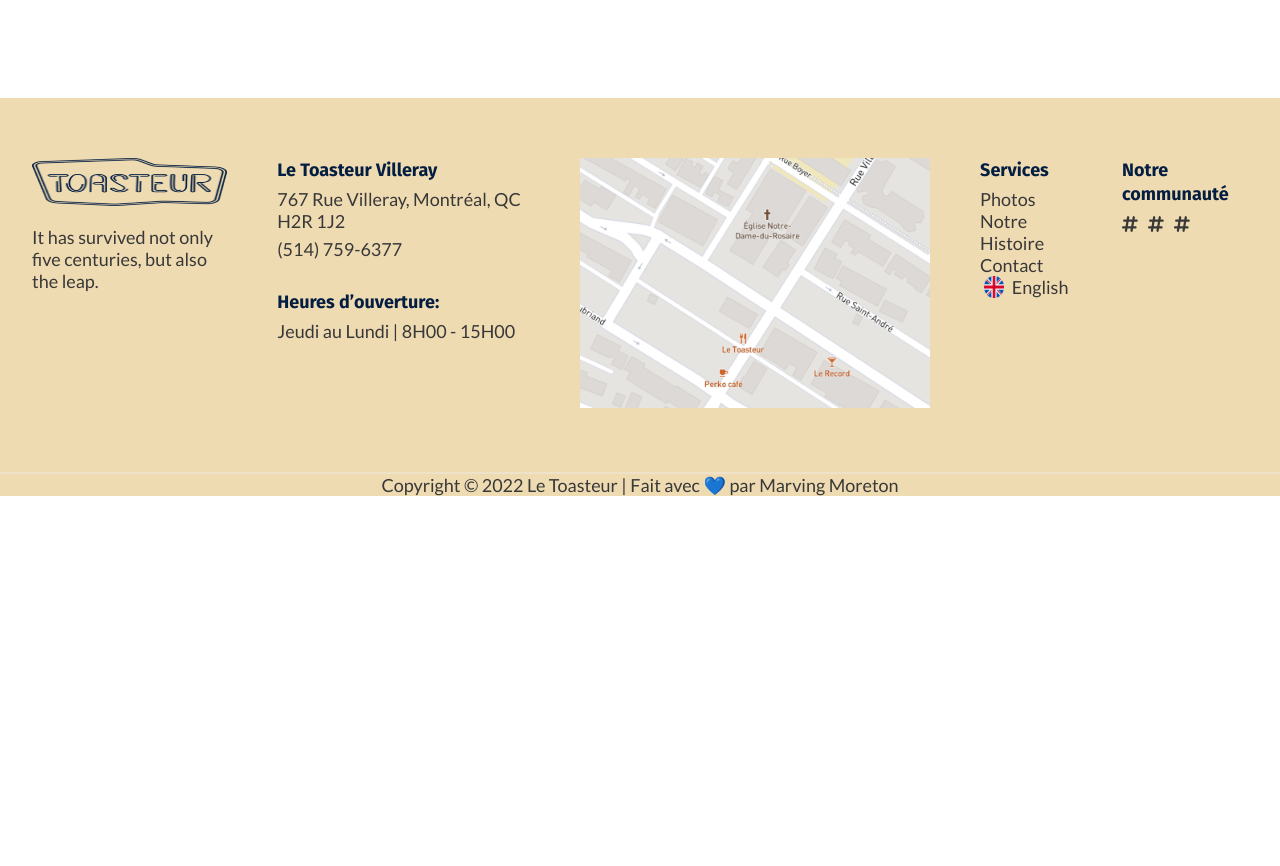
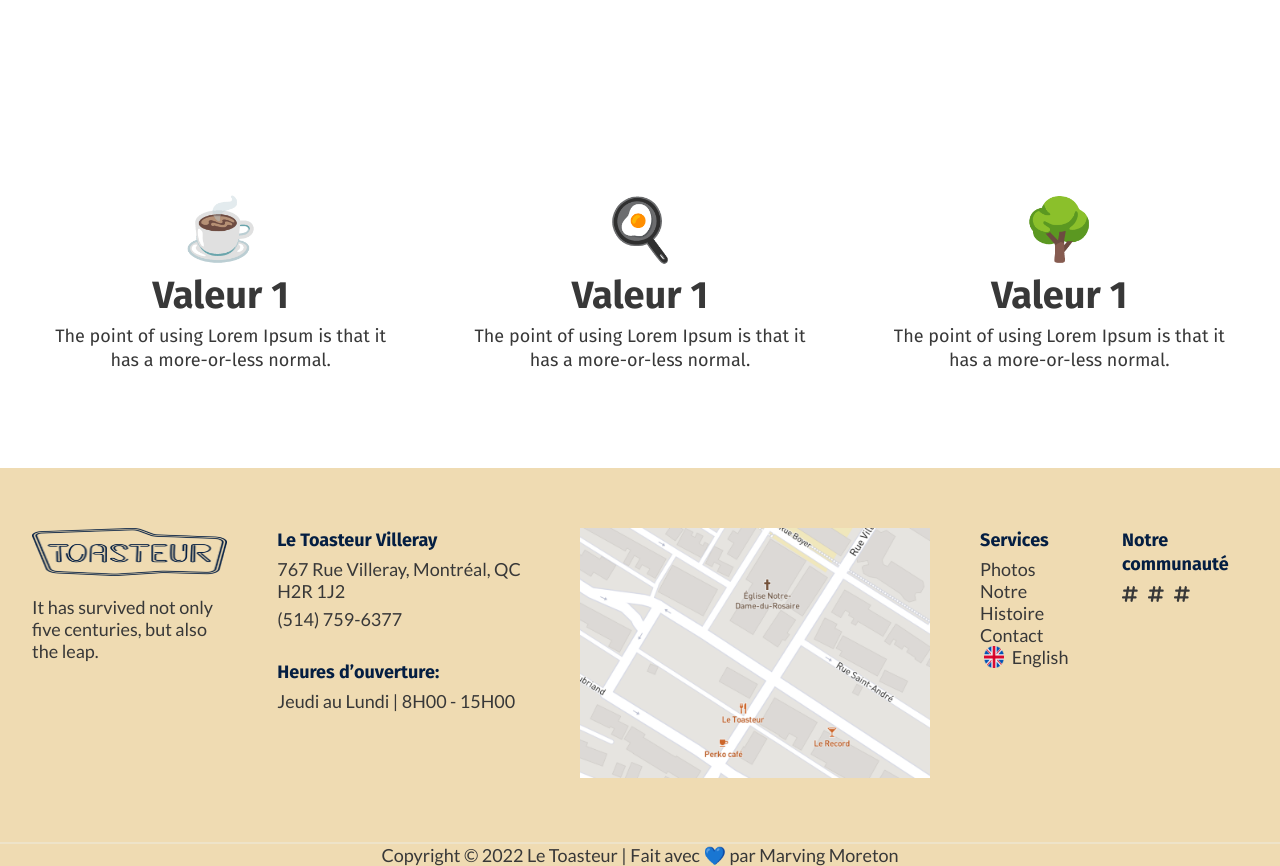
Before and after one commit to MarvingMoreton/le-toasteur-app, a Next.js app: page /notre-histoire in a window 1280 px wide. Shown: the part 1749-2615 px from the top of the page. Before the commit the page ends 2245 px from the top, so only its background shows below. Built offline with nearby package versions, Linux system fonts and the light colour scheme.

Commit message:
values component - V0 (missing ellipse beige background

```diff
--- /dev/null
+++ b/components/ui/history/Values.js
@@ -0,0 +1,42 @@
+import classes from "./Values.module.css";
+import Link from "next/link";
+import Image from "next/image";
+import React from "react";
+
+function Values() {
+  return (
+    <section className={`${classes["section-values"]} ${"container"}`}>
+      <div className={classes["card-grid"]}>
+        <div className={classes["card-value"]}>
+          <div className={classes["value-background"]}>
+            <span>☕️</span>
+          </div>
+          <h3 className={classes["value-title"]}>Valeur 1</h3>
+          <span className={classes["value-desc"]}>
+            The point of using Lorem Ipsum is that it has a more-or-less normal.
+          </span>
+        </div>
+        <div className={classes["card-value"]}>
+          <div className={classes["value-background"]}>
+            <span>🍳</span>
+          </div>
+          <h3 className={classes["value-title"]}>Valeur 1</h3>
+          <span className={classes["value-desc"]}>
+            The point of using Lorem Ipsum is that it has a more-or-less normal.
+          </span>
+        </div>
+        <div className={classes["card-value"]}>
+          <div className={classes["value-background"]}>
+            <span>🌳</span>
+          </div>
+          <h3 className={classes["value-title"]}>Valeur 1</h3>
+          <span className={classes["value-desc"]}>
+            The point of using Lorem Ipsum is that it has a more-or-less normal.
+          </span>
+        </div>
+      </div>
+    </section>
+  );
+}
+
+export default Values;
--- /dev/null
+++ b/components/ui/history/Values.module.css
@@ -0,0 +1,50 @@
+.section-values {
+  padding: 9.6rem 0;
+}
+
+.card-grid {
+  display: flex;
+
+  gap: 5.8rem;
+}
+.value-background {
+  /* background: url(../../../public/images/ellipse.png); */
+  width: 100%;
+  font-family: "Fira Sans";
+  font-style: normal;
+  font-weight: 700;
+  font-size: 60px;
+  line-height: 72px;
+  text-align: center;
+}
+
+.card-value {
+  display: flex;
+  flex-direction: column;
+  align-items: center;
+  justify-content: center;
+  gap: 0.6rem;
+}
+
+.value-title {
+  font-family: "Fira Sans";
+  font-style: normal;
+  font-weight: 700;
+  font-size: 38px;
+  line-height: 46px;
+  display: flex;
+  align-items: center;
+  text-align: center;
+}
+
+.value-desc {
+  font-family: "Fira Sans";
+  font-style: normal;
+  font-weight: 400;
+  font-size: 1.8rem;
+  line-height: 24px;
+  /* or 120% */
+  text-align: center;
+  display: flex;
+  align-items: center;
+}
--- a/pages/notre-histoire.js
+++ b/pages/notre-histoire.js
@@ -4,12 +4,14 @@
 
 import Banner from "../components/ui/shared/Banner";
 import ImageFeatured from "../components/ui/history/ImageFeatured";
+import Values from "../components/ui/history/Values";
 
 export default function OurStory(props) {
   return (
     <div>
       <Banner />
       <ImageFeatured />
+      <Values />
     </div>
   );
 }
```
Also changed, not shown: public/images/ellipse.png (added).
